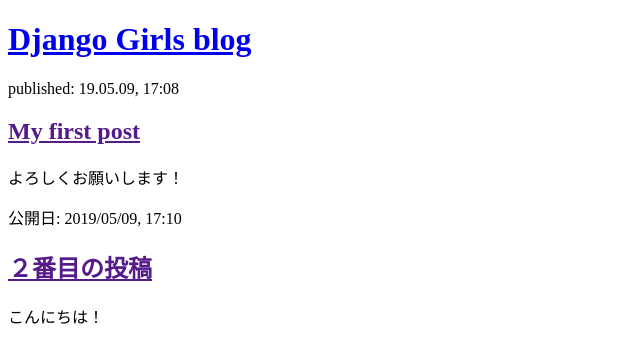
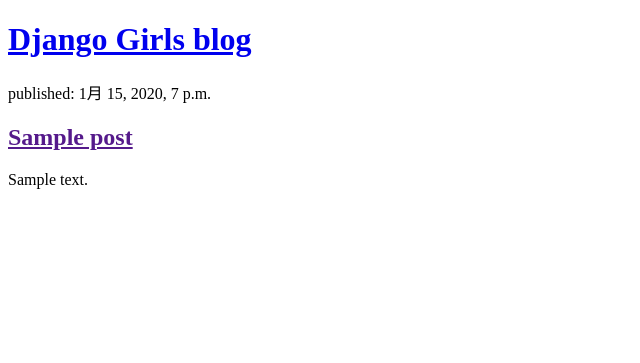
Before and after one commit to Kosuke-Shimogama/my-first-blog, a Django app: template templates/blog/post_list.html in a window 1280 px wide. Shown: the top 363 px of the page, without its empty margins (0-640 px from the left). Run offline with Django 3.2, Linux system fonts and the light colour scheme; the template is opened without the code that fills it: values that come from a table or form of the project are taken from there, others are empty; tables that the repository leaves empty hold one stand-in row (values such as "Sample post").

Commit message:
Modified templates to display posts from database.

```diff
--- a/blog/views.py
+++ b/blog/views.py
@@ -1,6 +1,9 @@
+from django.utils import timezone
 from django.shortcuts import render
+from .models import Post
 
 
 # Create your views here.
 def post_list(request):
-    return render(request, 'blog/post_list.html', {})
+    posts = Post.objects.filter(published_date__lte=timezone.now()).order_by('published_date')
+    return render(request, 'blog/post_list.html', {'posts': posts})
--- a/templates/blog/post_list.html
+++ b/templates/blog/post_list.html
@@ -8,17 +8,12 @@
     <div>
         <h1><a href="/">Django Girls blog</a></h1>
     </div>
-
+{% for post in posts %}
     <div>
-        <p>published: 19.05.09, 17:08</p>
-        <h2><a href="">My first post</a></h2>
-        <p>よろしくお願いします！</p>
+        <p>published: {{ post.published_date }}</p>
+        <h2><a href="">{{ post.title }}</a></h2>
+        <p>{{ post.text|linebreaksbr }}</p>
     </div>
-
-    <div>
-        <p>公開日: 2019/05/09, 17:10</p>
-        <h2><a href="">２番目の投稿</a></h2>
-        <p>こんにちは！</p>
-    </div>
+{% endfor %}
 </body>
 </html>
```
